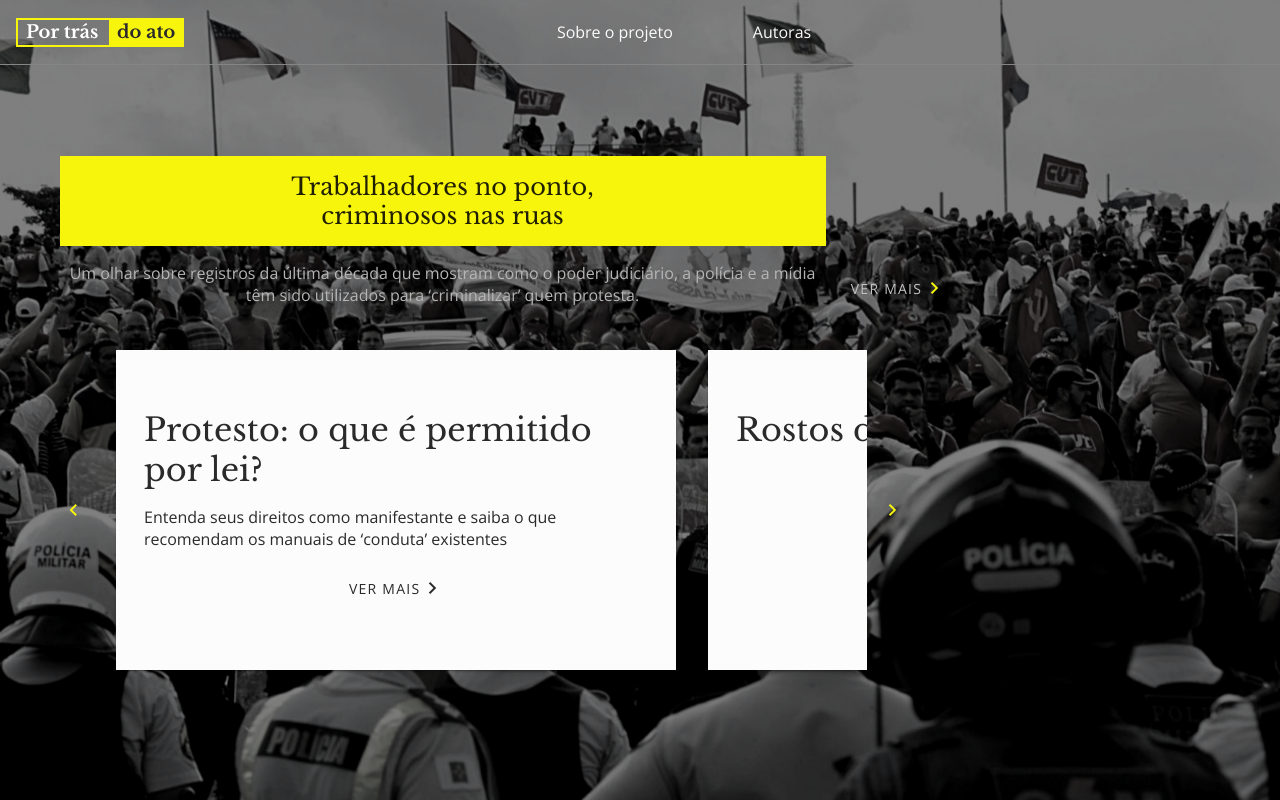
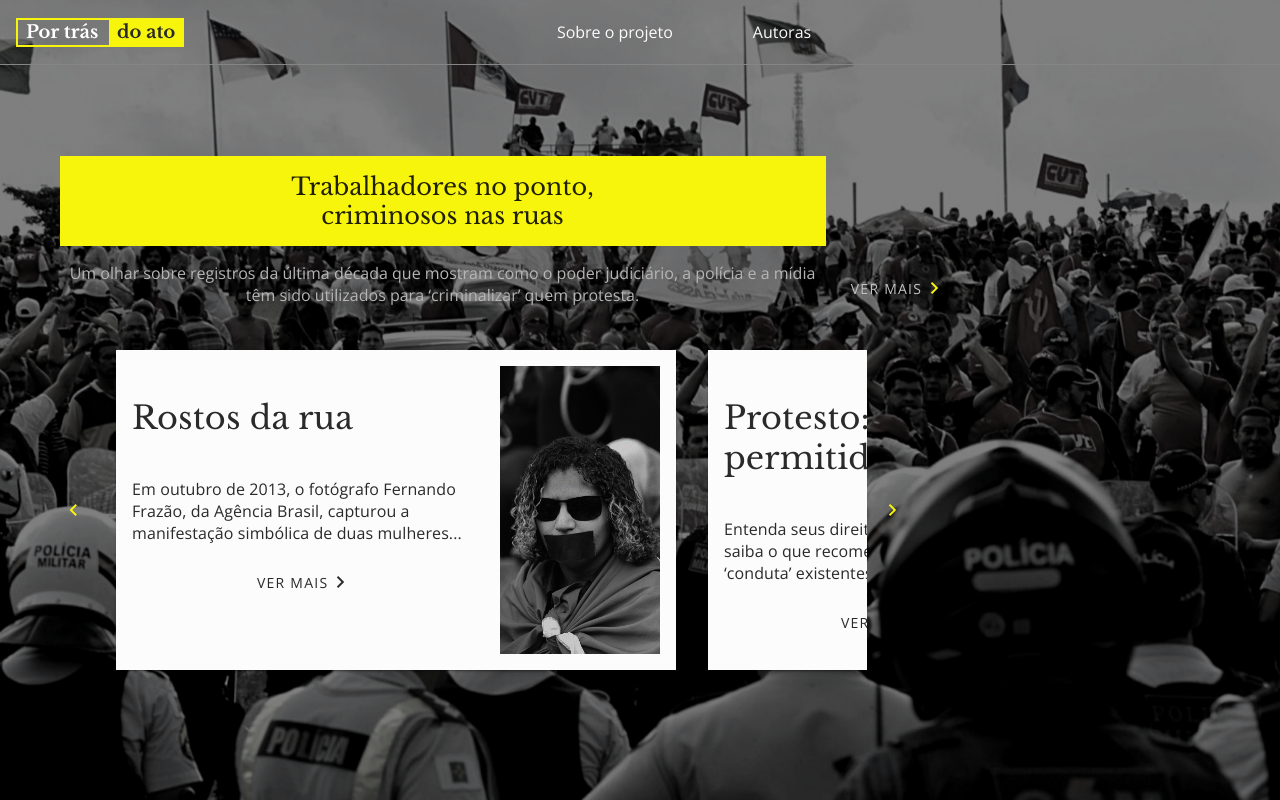
Before and after one commit to MateusRLima/portrasdoato, a Vue app: page / in a window 1280 px wide. Built offline with nearby package versions, Linux system fonts and the light colour scheme.

Commit message:
Cards home

```diff
--- a/src/views/Home.vue
+++ b/src/views/Home.vue
@@ -39,6 +39,37 @@
                 light
               >
                 <v-card
+                  @click="goToSnews()"
+                  height="20rem"
+                  width="35rem"
+                  tile
+                  color="#FCFCFC"
+                  class="ma-4 pa-4"
+                >
+                <v-card-text class="pa-0">
+                  <v-container class="pa-0" >
+                    <v-row>
+                      <v-col cols="8" class="pb-0">
+                        <h3 class="news-list-title mb-10">
+                          Rostos da rua
+                        </h3>
+                        <h4 class="news-list-subtitle mb-5">
+                          Em outubro de 2013, o fotógrafo Fernando Frazão, da Agência Brasil, capturou a manifestação simbólica de duas mulheres...
+                        </h4>
+                        <v-btn @click="goToSnews()" text color="#2A2A2A">Ver mais <v-icon color="#2A2A2A">mdi-chevron-right</v-icon></v-btn>
+                      </v-col>
+                      <v-col cols="4" class="pb-0">
+                        <img class="news-image" src="../assets/materia2.jpg">
+                      </v-col>
+                    </v-row>
+                  </v-container>
+                </v-card-text>
+                </v-card>
+              </v-slide-item>
+              <v-slide-item
+                light
+              >
+                <v-card
                   @click="goToPnews()"
                   height="20rem"
                   width="35rem"
@@ -46,42 +77,24 @@
                   color="#FCFCFC"
                   class="ma-4 pa-4"
                 >
-                  <v-container>
+                <v-card-text class="pa-0">
+                  <v-container class="pa-0">
                     <v-row>
-                      <v-col>
-                        <h3 class="news-list-title">
+                      <v-col cols="8">
+                        <h3 class="news-list-title mb-10">
                           Protesto: o que é permitido por lei?
                         </h3>
                         <h4 class="news-list-subtitle mb-5">
                           Entenda seus direitos como manifestante e saiba o que recomendam os manuais de ‘conduta’ existentes
                         </h4>
-                        <v-btn @click="goToPnews()" text color="#2A2A2A">Ver mais <v-icon color="#2A2A2A">mdi-chevron-right</v-icon></v-btn>
+                        <v-btn class="pl-0" @click="goToPnews()" text color="#2A2A2A">Ver mais <v-icon color="#2A2A2A">mdi-chevron-right</v-icon></v-btn>
+                      </v-col>
+                      <v-col cols="4">
+                        <img class="news-image" style="object-position: 80% 50%" src="../assets/materia4.jpg">
                       </v-col>
                     </v-row>
                   </v-container>
-                </v-card>
-              </v-slide-item>
-              <v-slide-item
-                light
-              >
-                <v-card
-                  @click="goToSnews()"
-                  height="20rem"
-                  width="35rem"
-                  tile
-                  color="#FCFCFC"
-                  class="ma-4 pa-4"
-                >
-                  <v-container>
-                    <v-row>
-                      <v-col>
-                        <h3 class="news-list-title mb-10">
-                          Rostos da rua
-                        </h3>
-                        <v-btn @click="goToSnews()" text color="#2A2A2A">Ver mais <v-icon color="#2A2A2A">mdi-chevron-right</v-icon></v-btn>
-                      </v-col>
-                    </v-row>
-                  </v-container>
+                </v-card-text>
                 </v-card>
               </v-slide-item>
             </v-slide-group>
@@ -161,8 +174,10 @@ export default {
   }
 
   .news-image{
-    object-fit: contain;
-    background: no-repeat center center fixed;
+    width: 10rem;
+    height: 18rem;
+    object-fit: cover;
+    object-position: 20% 50%;
   }
 
   .news-time{
@@ -210,8 +225,9 @@ export default {
     }
 
     .news-image{
-      background: no-repeat center center fixed;
-      height: 100%;
+      width: 10rem;
+      height: 18rem;
+      object-fit: cover;
     }
 
     .news-time{
--- a/src/views/StreetFacesView.vue
+++ b/src/views/StreetFacesView.vue
@@ -31,6 +31,7 @@
           <p>
             Resgatamos a história de quatro deles, residentes de cidades diferentes, profissões diferentes e realidades completamente distintas. A única coisa que eles têm em comum é a repressão que sofreram enquanto tentavam lutar pela sua dignidade.
           </p>
+
           <h2 class="content-subtitle my-10">
             Quais os direitos de quem protesta?
           </h2>
```
